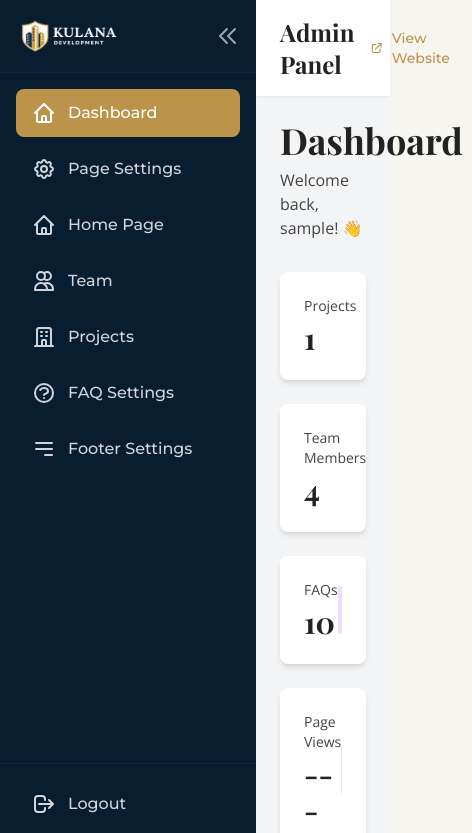
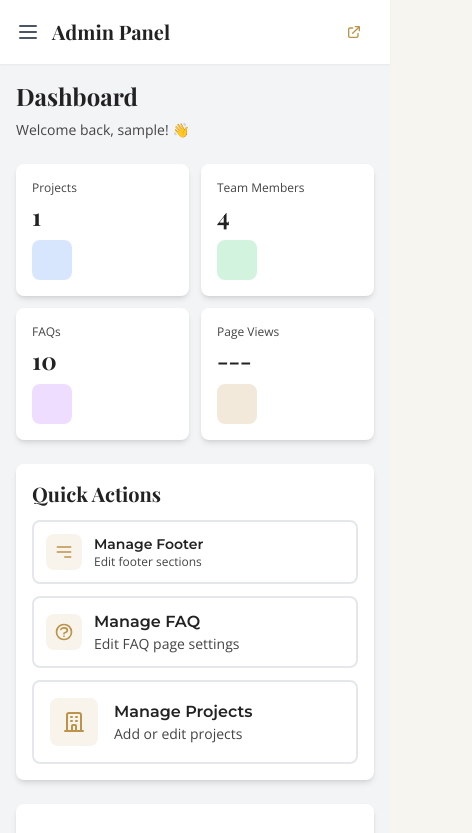
Before and after one commit to minproducer/kulanalandingpage, a React (Vite) app: page /admin in a window 390 px wide. Shown: the top 833 px of the page, 472 px wide, since content can reach past the window. Built offline with nearby package versions, Linux system fonts and the light colour scheme; sample sign-in values are in the browser's storage.

Commit message:
Improve admin panel responsive UX for mobile devices

```diff
--- a/src/admin/layouts/AdminLayout.tsx
+++ b/src/admin/layouts/AdminLayout.tsx
@@ -7,13 +7,18 @@
 }
 
 const AdminLayout = ({ children }: AdminLayoutProps) => {
-  const [sidebarOpen, setSidebarOpen] = useState(true);
+  const [sidebarOpen, setSidebarOpen] = useState(false); // Default closed on mobile
+  const [mobileMenuOpen, setMobileMenuOpen] = useState(false);
   const navigate = useNavigate();
   const location = useLocation();
 
   const handleLogout = () => {
     clearAuthToken();
     navigate('/admin/login');
+  };
+
+  const closeMobileMenu = () => {
+    setMobileMenuOpen(false);
   };
 
   const menuItems = [
@@ -30,8 +35,22 @@
 
   return (
     <div className="min-h-screen bg-gray-100">
-      {/* Sidebar */}
-      <aside className={`fixed inset-y-0 left-0 bg-navy text-white transition-all duration-300 ${sidebarOpen ? 'w-64' : 'w-20'} z-50`}>
+      {/* Mobile Menu Overlay */}
+      {mobileMenuOpen && (
+        <div
+          className="fixed inset-0 bg-black bg-opacity-50 z-40 lg:hidden"
+          onClick={closeMobileMenu}
+        />
+      )}
+
+      {/* Sidebar - Desktop & Mobile */}
+      <aside className={`
+        fixed inset-y-0 left-0 bg-navy text-white z-50
+        transition-all duration-300 ease-in-out
+        ${mobileMenuOpen ? 'translate-x-0' : '-translate-x-full'}
+        lg:translate-x-0
+        ${sidebarOpen ? 'w-64' : 'w-20'}
+      `}>
         <div className="flex flex-col h-full">
           {/* Logo */}
           <div className="p-4 border-b border-navy-light">
@@ -43,10 +62,19 @@
               )}
               <button
                 onClick={() => setSidebarOpen(!sidebarOpen)}
-                className="text-gray-400 hover:text-white transition-colors"
+                className="hidden lg:block text-gray-400 hover:text-white transition-colors"
               >
                 <svg className="w-6 h-6" fill="none" stroke="currentColor" viewBox="0 0 24 24">
                   <path strokeLinecap="round" strokeLinejoin="round" strokeWidth={2} d={sidebarOpen ? 'M11 19l-7-7 7-7m8 14l-7-7 7-7' : 'M13 5l7 7-7 7M5 5l7 7-7 7'} />
+                </svg>
+              </button>
+              {/* Mobile Close Button */}
+              <button
+                onClick={closeMobileMenu}
+                className="lg:hidden text-gray-400 hover:text-white transition-colors"
+              >
+                <svg className="w-6 h-6" fill="none" stroke="currentColor" viewBox="0 0 24 24">
+                  <path strokeLinecap="round" strokeLinejoin="round" strokeWidth={2} d="M6 18L18 6M6 6l12 12" />
                 </svg>
               </button>
             </div>
@@ -59,6 +87,7 @@
                 <li key={item.path}>
                   <Link
                     to={item.path}
+                    onClick={closeMobileMenu}
                     className={`flex items-center px-4 py-3 rounded-lg transition-all duration-200 ${
                       isActive(item.path)
                         ? 'bg-gold text-white'
@@ -93,34 +122,49 @@
       </aside>
 
       {/* Main Content */}
-      <div className={`transition-all duration-300 ${sidebarOpen ? 'ml-64' : 'ml-20'}`}>
+      <div className={`
+        transition-all duration-300
+        lg:ml-20 ${sidebarOpen ? 'lg:ml-64' : ''}
+      `}>
         {/* Top Bar */}
-        <header className="bg-white shadow-sm">
-          <div className="px-6 py-4 flex items-center justify-between">
-            <div className="flex items-center">
-              <h2 className="font-serif text-2xl font-bold text-text-primary">
+        <header className="bg-white shadow-sm sticky top-0 z-30">
+          <div className="px-4 lg:px-6 py-4 flex items-center justify-between">
+            <div className="flex items-center gap-3">
+              {/* Mobile Menu Button */}
+              <button
+                onClick={() => setMobileMenuOpen(!mobileMenuOpen)}
+                className="lg:hidden text-gray-600 hover:text-navy transition-colors"
+              >
+                <svg className="w-6 h-6" fill="none" stroke="currentColor" viewBox="0 0 24 24">
+                  <path strokeLinecap="round" strokeLinejoin="round" strokeWidth={2} d="M4 6h16M4 12h16M4 18h16" />
+                </svg>
+              </button>
+
+              <h2 className="font-serif text-xl lg:text-2xl font-bold text-text-primary">
                 Admin Panel
               </h2>
             </div>
-            <div className="flex items-center space-x-4">
+            <div className="flex items-center space-x-2 lg:space-x-4">
               <a
                 href="/"
                 target="_blank"
                 rel="noopener noreferrer"
-                className="flex items-center px-4 py-2 text-sm font-accent font-medium text-gold hover:text-gold-light transition-colors"
+                className="flex items-center px-3 lg:px-4 py-2 text-xs lg:text-sm font-accent font-medium text-gold hover:text-gold-light transition-colors"
               >
-                <svg className="w-5 h-5 mr-2" fill="none" stroke="currentColor" viewBox="0 0 24 24">
+                <svg className="w-4 h-4 lg:w-5 lg:h-5 lg:mr-2" fill="none" stroke="currentColor" viewBox="0 0 24 24">
                   <path strokeLinecap="round" strokeLinejoin="round" strokeWidth={2} d="M10 6H6a2 2 0 00-2 2v10a2 2 0 002 2h10a2 2 0 002-2v-4M14 4h6m0 0v6m0-6L10 14" />
                 </svg>
-                View Website
+                <span className="hidden lg:inline">View Website</span>
               </a>
             </div>
           </div>
         </header>
 
         {/* Page Content */}
-        <main className="p-6">
-          {children}
+        <main className="p-4 lg:p-6">
+          <div className="max-w-7xl mx-auto">
+            {children}
+          </div>
         </main>
       </div>
     </div>
--- a/src/admin/pages/Dashboard.tsx
+++ b/src/admin/pages/Dashboard.tsx
@@ -21,61 +21,61 @@
 
   return (
     <div>
-      <div className="mb-8">
-        <h1 className="font-serif text-4xl font-bold text-text-primary mb-2">
+      <div className="mb-6 sm:mb-8">
+        <h1 className="font-serif text-2xl sm:text-3xl lg:text-4xl font-bold text-text-primary mb-2">
           Dashboard
         </h1>
-        <p className="font-sans text-text-secondary">
+        <p className="font-sans text-sm sm:text-base text-text-secondary">
           Welcome back, {userInfo?.username || 'Admin'}! 👋
         </p>
       </div>
 
       {/* Statistics Cards */}
-      <div className="grid grid-cols-1 md:grid-cols-2 lg:grid-cols-4 gap-6 mb-8">
+      <div className="grid grid-cols-2 lg:grid-cols-4 gap-3 sm:gap-4 lg:gap-6 mb-6 sm:mb-8">
         {stats.map((stat, index) => (
-          <div key={index} className="bg-white rounded-lg shadow-md p-6">
-            <div className="flex items-center justify-between">
+          <div key={index} className="bg-white rounded-lg shadow-md p-4 sm:p-6">
+            <div className="flex flex-col sm:flex-row items-start sm:items-center justify-between gap-2">
               <div>
-                <p className="font-sans text-sm text-text-secondary mb-1">
+                <p className="font-sans text-xs sm:text-sm text-text-secondary mb-1">
                   {stat.label}
                 </p>
-                <p className="font-serif text-3xl font-bold text-text-primary">
+                <p className="font-serif text-2xl sm:text-3xl font-bold text-text-primary">
                   {stat.value}
                 </p>
               </div>
-              <div className={`${stat.color} w-12 h-12 rounded-lg opacity-20`}></div>
+              <div className={`${stat.color} w-10 h-10 sm:w-12 sm:h-12 rounded-lg opacity-20`}></div>
             </div>
           </div>
         ))}
       </div>
 
       {/* Quick Actions */}
-      <div className="bg-white rounded-lg shadow-md p-6 mb-8">
-        <h2 className="font-serif text-2xl font-bold text-text-primary mb-4">
+      <div className="bg-white rounded-lg shadow-md p-4 sm:p-6 mb-6 sm:mb-8">
+        <h2 className="font-serif text-xl sm:text-2xl font-bold text-text-primary mb-3 sm:mb-4">
           Quick Actions
         </h2>
-        <div className="grid grid-cols-1 md:grid-cols-2 lg:grid-cols-3 gap-4">
+        <div className="grid grid-cols-1 sm:grid-cols-2 lg:grid-cols-3 gap-3 sm:gap-4">
           <a
             href="/admin/footer"
-            className="flex items-center p-4 border-2 border-gray-200 rounded-lg hover:border-gold hover:bg-gray-50 transition-all duration-200"
+            className="flex items-center p-3 sm:p-4 border-2 border-gray-200 rounded-lg hover:border-gold hover:bg-gray-50 transition-all duration-200"
           >
-            <div className="bg-gold bg-opacity-10 p-3 rounded-lg mr-4">
-              <svg className="w-6 h-6 text-gold" fill="none" stroke="currentColor" viewBox="0 0 24 24">
+            <div className="bg-gold bg-opacity-10 p-2 sm:p-3 rounded-lg mr-3 sm:mr-4 flex-shrink-0">
+              <svg className="w-5 h-5 sm:w-6 sm:h-6 text-gold" fill="none" stroke="currentColor" viewBox="0 0 24 24">
                 <path strokeLinecap="round" strokeLinejoin="round" strokeWidth={2} d="M4 6h16M4 12h16m-7 6h7" />
               </svg>
             </div>
-            <div>
-              <p className="font-accent font-semibold text-text-primary">Manage Footer</p>
-              <p className="font-sans text-sm text-text-secondary">Edit footer sections</p>
+            <div className="min-w-0">
+              <p className="font-accent font-semibold text-text-primary text-sm sm:text-base">Manage Footer</p>
+              <p className="font-sans text-xs sm:text-sm text-text-secondary truncate">Edit footer sections</p>
             </div>
           </a>
 
           <a
             href="/admin/faq"
-            className="flex items-center p-4 border-2 border-gray-200 rounded-lg hover:border-gold hover:bg-gray-50 transition-all duration-200"
+            className="flex items-center p-3 sm:p-4 border-2 border-gray-200 rounded-lg hover:border-gold hover:bg-gray-50 transition-all duration-200"
           >
-            <div className="bg-gold bg-opacity-10 p-3 rounded-lg mr-4">
-              <svg className="w-6 h-6 text-gold" fill="none" stroke="currentColor" viewBox="0 0 24 24">
+            <div className="bg-gold bg-opacity-10 p-2 sm:p-3 rounded-lg mr-3 sm:mr-4 flex-shrink-0">
+              <svg className="w-5 h-5 sm:w-6 sm:h-6 text-gold" fill="none" stroke="currentColor" viewBox="0 0 24 24">
                 <path strokeLinecap="round" strokeLinejoin="round" strokeWidth={2} d="M8.228 9c.549-1.165 2.03-2 3.772-2 2.21 0 4 1.343 4 3 0 1.4-1.278 2.575-3.006 2.907-.542.104-.994.54-.994 1.093m0 3h.01M21 12a9 9 0 11-18 0 9 9 0 0118 0z" />
               </svg>
             </div>
--- a/src/admin/pages/Login.tsx
+++ b/src/admin/pages/Login.tsx
@@ -46,25 +46,25 @@
   };
 
   return (
-    <div className="min-h-screen bg-navy flex items-center justify-center px-4">
-      <div className="max-w-md w-full bg-white rounded-lg shadow-xl p-8">
-        <div className="text-center mb-8">
+    <div className="min-h-screen bg-navy flex items-center justify-center px-4 py-6">
+      <div className="max-w-md w-full bg-white rounded-lg shadow-xl p-6 sm:p-8">
+        <div className="text-center mb-6 sm:mb-8">
           <img
             src="/KulanaDev Logo - center.png"
             alt="Kulana Development"
-            className="h-16 mx-auto mb-4"
+            className="h-12 sm:h-16 mx-auto mb-3 sm:mb-4"
           />
-          <h1 className="font-serif text-3xl font-bold text-text-primary mb-2">
+          <h1 className="font-serif text-2xl sm:text-3xl font-bold text-text-primary mb-2">
             Admin Panel
           </h1>
-          <p className="font-sans text-text-secondary">
+          <p className="font-sans text-sm sm:text-base text-text-secondary">
             Sign in to manage your website
           </p>
         </div>
 
-        <form onSubmit={handleSubmit} className="space-y-6">
+        <form onSubmit={handleSubmit} className="space-y-4 sm:space-y-6">
           {error && (
-            <div className="bg-red-50 border border-red-200 text-red-600 px-4 py-3 rounded">
+            <div className="bg-red-50 border border-red-200 text-red-600 px-3 sm:px-4 py-2 sm:py-3 rounded text-sm">
               {error}
             </div>
           )}
@@ -78,7 +78,7 @@
               id="username"
               value={username}
               onChange={(e) => setUsername(e.target.value)}
-              className="w-full px-4 py-3 border border-gray-300 rounded-lg focus:ring-2 focus:ring-gold focus:border-transparent outline-none transition"
+              className="w-full px-3 sm:px-4 py-2 sm:py-3 border border-gray-300 rounded-lg focus:ring-2 focus:ring-gold focus:border-transparent outline-none transition text-sm sm:text-base"
               placeholder="Enter your username"
               required
             />
@@ -93,7 +93,7 @@
               id="password"
               value={password}
               onChange={(e) => setPassword(e.target.value)}
-              className="w-full px-4 py-3 border border-gray-300 rounded-lg focus:ring-2 focus:ring-gold focus:border-transparent outline-none transition"
+              className="w-full px-3 sm:px-4 py-2 sm:py-3 border border-gray-300 rounded-lg focus:ring-2 focus:ring-gold focus:border-transparent outline-none transition text-sm sm:text-base"
               placeholder="Enter your password"
               required
             />
@@ -102,16 +102,16 @@
           <button
             type="submit"
             disabled={loading}
-            className="w-full bg-gold hover:bg-gold-light text-white font-accent font-semibold py-3 rounded-lg transition-colors duration-300 shadow-md hover:shadow-lg disabled:opacity-50 disabled:cursor-not-allowed"
+            className="w-full bg-gold hover:bg-gold-light text-white font-accent font-semibold py-2.5 sm:py-3 rounded-lg transition-colors duration-300 shadow-md hover:shadow-lg disabled:opacity-50 disabled:cursor-not-allowed text-sm sm:text-base"
           >
             {loading ? 'Signing in...' : 'Sign In'}
           </button>
         </form>
 
-        <div className="mt-6 text-center">
+        <div className="mt-4 sm:mt-6 text-center">
           <a
             href="/"
-            className="font-sans text-sm text-gold hover:text-gold-light transition-colors"
+            className="font-sans text-xs sm:text-sm text-gold hover:text-gold-light transition-colors"
           >
             ← Back to Website
           </a>
```
Also changed, not shown: src/admin/components/ImageUploadField.tsx (+11 -11 lines).
